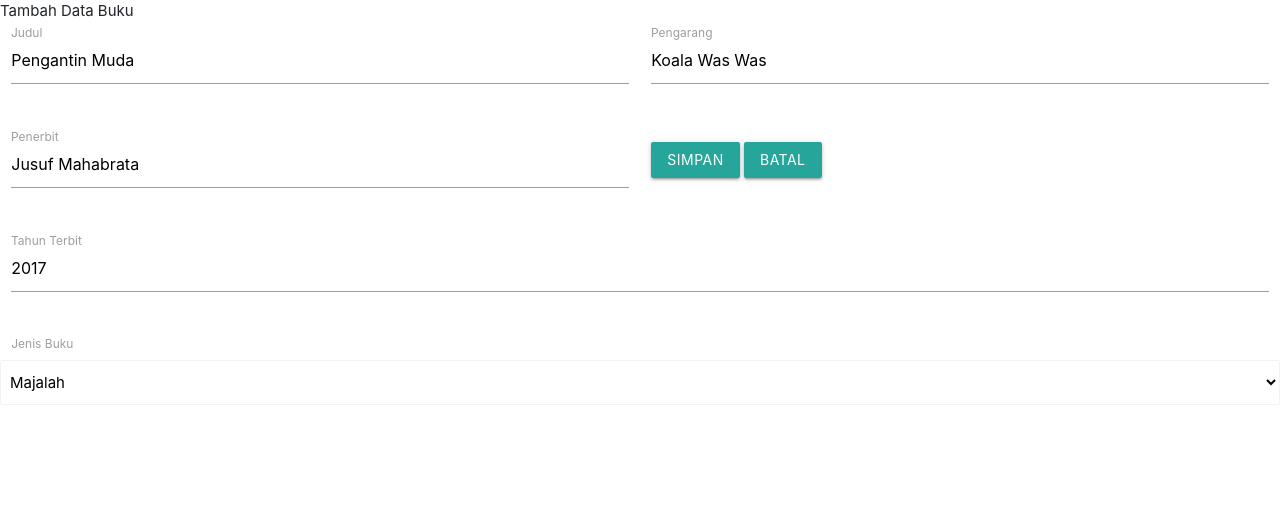
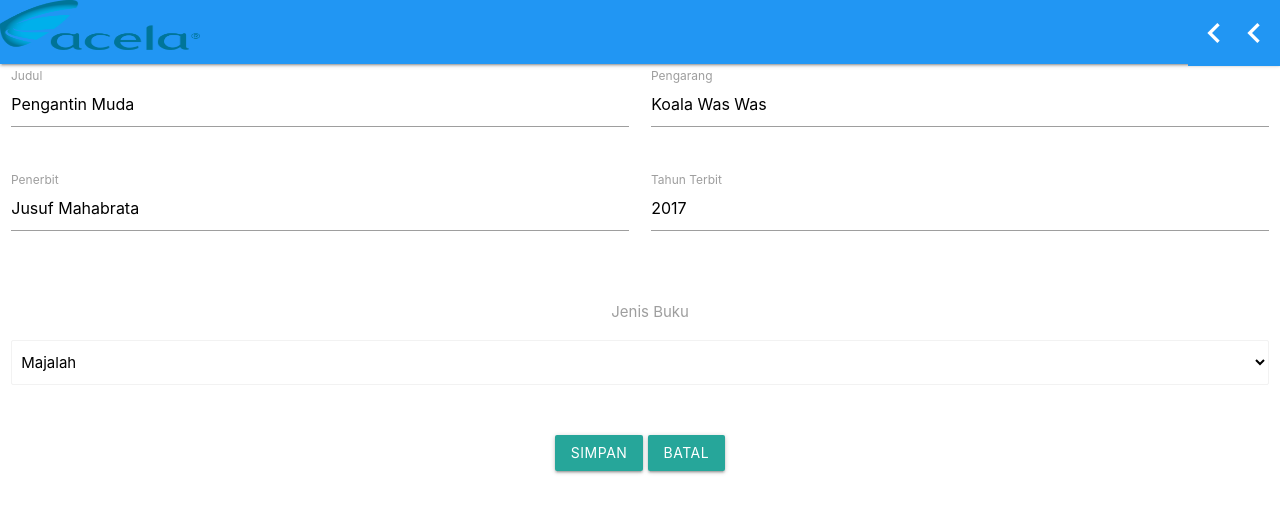
Before and after one commit to maslow123/crud-oophp, a PHP site: page /website/edit.php?id=49&aksi=edit in a window 1280 px wide. Shown: the top 520 px of the page. Run offline with PHP 8.4, Linux system fonts and the light colour scheme; data comes from the database, SQL or seed files in the repository; some libraries are stand-ins or nearby versions.

Commit message:
modify-button-insert-and-edit

```diff
--- a/website/config/database.php
+++ b/website/config/database.php
@@ -54,8 +54,8 @@
 							<input placeholder="masukkan judul buku.." type="text"  name="keyword" required>
 						</div>
 						<div class="input-field col s2">
-							<button class="waves-effect waves-light btn-small" type="submit">
-								<i class="material-icons">search</i>
+							<button class="waves-effect waves-light btn-small white" type="submit">
+								<i class="material-icons" style="color:black">search</i>
 							</button>
 						</div>
 					</div>
--- a/website/edit.php
+++ b/website/edit.php
@@ -1,51 +1,68 @@
 <html>
 <head>
-	<link rel="stylesheet" href="css/bootstrap.css">
-	<link rel="stylesheet" href="https://cdnjs.cloudflare.com/ajax/libs/materialize/1.0.0/css/materialize.min.css">
-	<!-- Compiled and minified JavaScript -->
+	<link rel="stylesheet" href="../css/materialize.css">
+	<!--
+		CSS ONLINE -->
+	<link href="../font-awesome/css/font-awesome.css" rel="stylesheet" />
+	<link href="https://fonts.googleapis.com/icon?family=Material+Icons" rel="stylesheet">
+	<link rel="stylesheet" href="https://cdnjs.cloudflare.com/ajax/libs/font-awesome/4.7.0/css/font-awesome.min.css">
+	<!--
+		JS -->
     <script src="https://cdnjs.cloudflare.com/ajax/libs/materialize/1.0.0/js/materialize.min.js"></script>
 </head>
 <body>
 	<?php
 	include 'config/config.php';
 	?>
-	<div class="panel panel-primary">
-		<div class="panel-heading">Tambah Data Buku</div>
-		<div class="panel-body">
+	<nav>
+		<form method="post">
+			<div class="nav-wrapper blue"">
+				<a href="#" class="brand-logo">
+					<img src="image/logo.png" width=200 height=50/>
+				</a>
+				<div class="right">
+					<a href="tampil.php">
+						<button type="button" class="blue"style="border:0;margin-left:40em;color:white;cursor: pointer;">
+							<i class="material-icons" style="font-size:40px;">navigate_beforenavigate_before</i>
+						</button>
+					</a>
+				</div>
+			</div>
+		</form>
+	</nav>
 	<div class="row">
 
    		<form class="col s12" action="proses.php?aksi=update" method="post">
    			<?php foreach($dbase->edit($_GET['id']) as $d):?>
 			<div class="row">
-						<div class="input-field col s7">
+				<div class="input-field col s6">
 					<input type="hidden" name="id" value="<?php echo $d['id'];?>">
 							<input value="<?php echo $d['judul'];?>"id="judul" type="text" class="validate" name="judul" required>
 							<label for="judul">Judul</label>
 						</div>
-						<div class="input-field col s7">
+						<div class="input-field col s6">
 							<input value="<?php echo $d['pengarang'];?>" id="pengarang" type="text" class="validate" name="pengarang" required>
 							<label for="pengarang">Pengarang</label>
 						</div>
 					</div>
 					<div class="row">
-						<div class="input-field col s7">
+						<div class="input-field col s6">
 							<input value="<?php echo $d['penerbit'];?>" id="penerbit" type="text" class="validate" name="penerbit" required>
 							<label for="penerbit">Penerbit</label>
 						</div>
-						<div class="input-field col s5">
-							<button type="submit" class="waves-effect waves-light btn">Simpan</button>
-							<a href="tampil.php" class="waves-effect waves-light btn">Batal</a>
-						</div>
-					</div>
-					<div class="row">
-						<div class="input-field col s7">
+						<div class="input-field col s6">
 							<input value="<?php echo $d['tahunTerbit'];?>" id="tahun_terbit" type="text" class="validate" name="tahunTerbit" required>
 							<label for="tahun_terbit">Tahun Terbit</label>
 						</div>
 					</div>
 					<div class="row">
-						<label class="col s7">Jenis Buku</label>
-							<select name="jenis_buku" class="browser-default" required>
+						<div class="input-field col s12">
+							<label style="padding-left: 40em;">Jenis Buku</label>
+						</div>
+					</div>
+					<div class="row">
+						<div class="input-field col s12">
+							<select name="jenis_buku" class="browser-default">
 								<option value="Text Book"<?php if($d['jenis_buku'] == "Text Book")
 									{echo 'selected';}?>>Text Book
 								</option>
@@ -57,8 +74,14 @@
 								</option>
 							</select>
 						</div>
-    			</form>
-    		<!-- end row -->
+					</div>
+					<div class="row">
+						<div class="input-field col s12">
+							<div class="center">
+								<button type="submit" class="waves-effect waves-light btn">Simpan</button>
+								<a href="tampil.php" class="waves-effect waves-light btn">Batal</a>
+							</div>
+						</div>
 					</div>
  			<?php endforeach; ?>
 		<!-- end form-group -->
```
Also changed, not shown: website/input.php (+35 -22 lines). Lines whose indentation alone changed are shown as unchanged.
